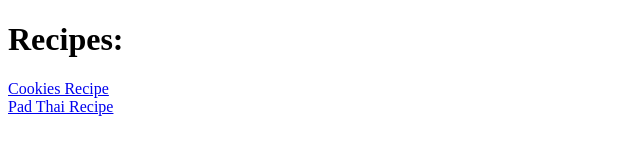
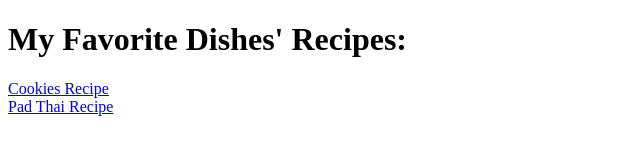
Before and after one commit to ticmyvom/odin-recipes, a plain HTML site: page index.html in a window 1280 px wide. Shown: the whole page, without its empty margins (0-640 px from the left). Drawn offline with Linux system fonts and the light colour scheme.

Commit message:
Change the header for homepage

```diff
--- a/index.html
+++ b/index.html
@@ -5,7 +5,7 @@
         <title>Homepage</title>
     </head>
     <body>
-        <h1>Recipes:</h1>
+        <h1>My Favorite Dishes' Recipes:</h1>
         <a href="recipes/cookie.html">Cookies Recipe</a>
         <br>
         <a href="recipes/padthai.html">Pad Thai Recipe</a>
```
